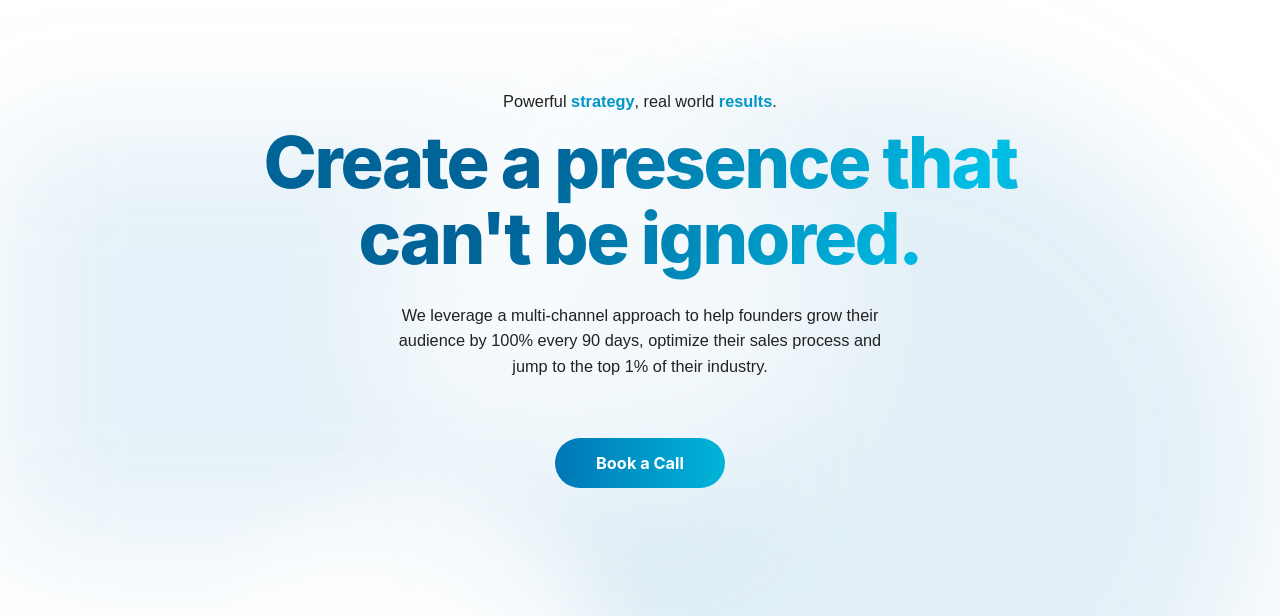
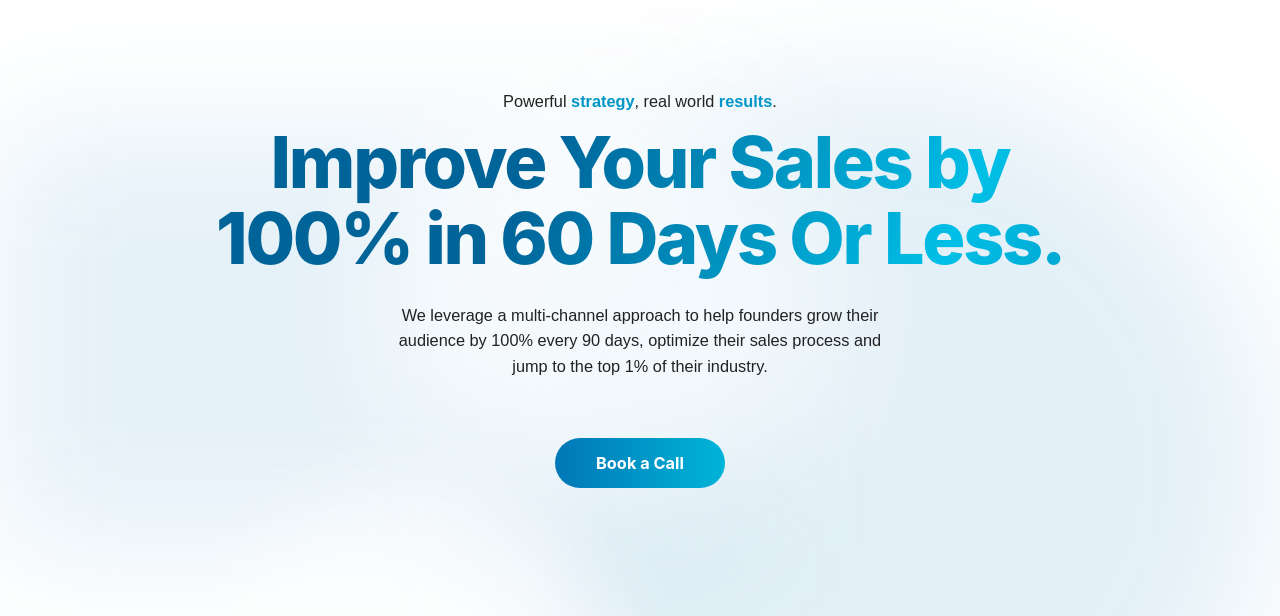
Before and after one commit to hunterwebbmedia/freeflowsocial, a plain HTML site: page index.html in a window 1280 px wide. Shown: the part 79-695 px from the top of the page. Drawn offline with nearby package versions, Linux system fonts and the light colour scheme; a script that the page names is missing.

Commit message:
Update index.html

```diff
--- a/index.html
+++ b/index.html
@@ -92,7 +92,7 @@ overflow: hidden !important;
       <div class="tagline">
         <p class="p-20px center-text tagline">Powerful <span class="highlight-p">strategy</span>, real world <span class="highlight-p">results</span>.</p>
       </div>
-      <h1 class="text-gradient center-text h1-display moving-gradient">Create a presence that can't be ignored. </h1>
+      <h1 class="text-gradient center-text h1-display moving-gradient">Improve Your Sales by 100% in 60 Days Or Less. </h1>
       <div class="subheading">
         <p class="p-20px center-text">We leverage a multi-channel approach to help founders grow their audience by 100% every 90 days, optimize their sales process and jump to the top 1% of their industry.</p>
       </div>
```
